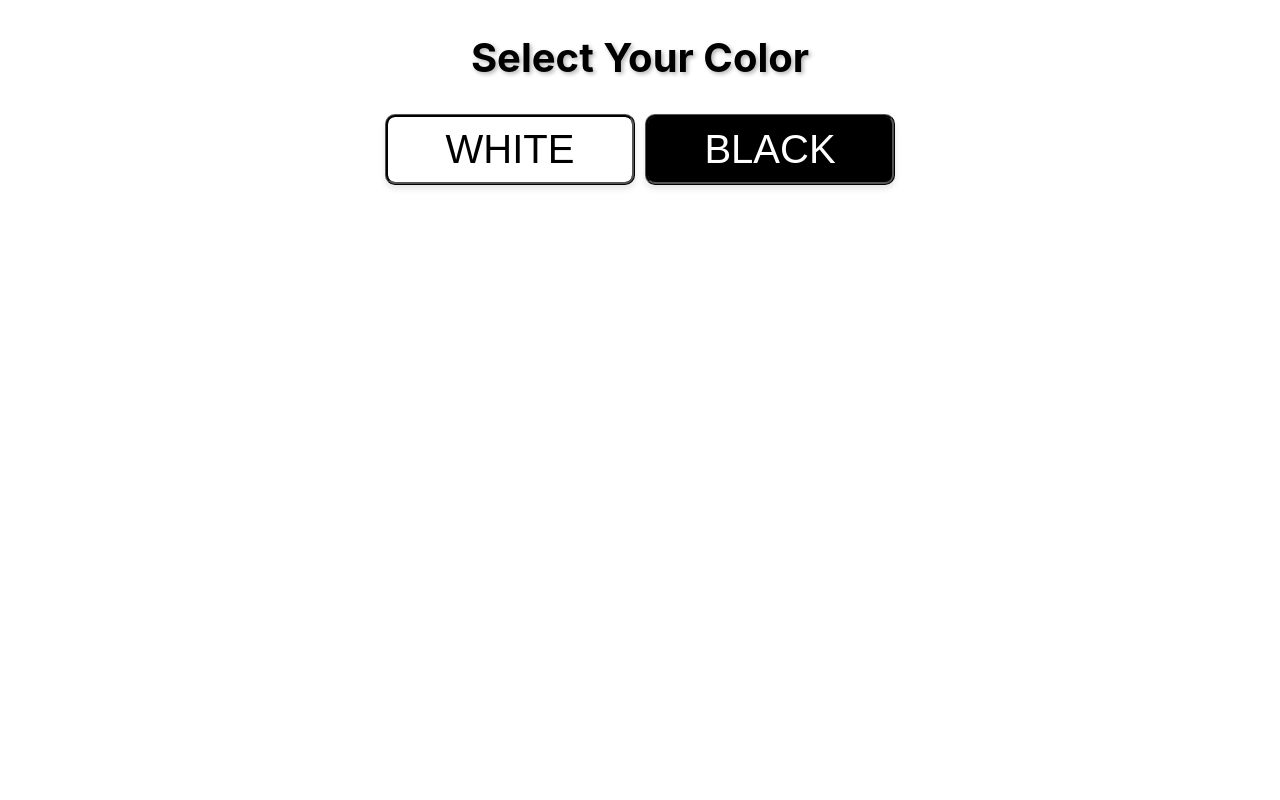
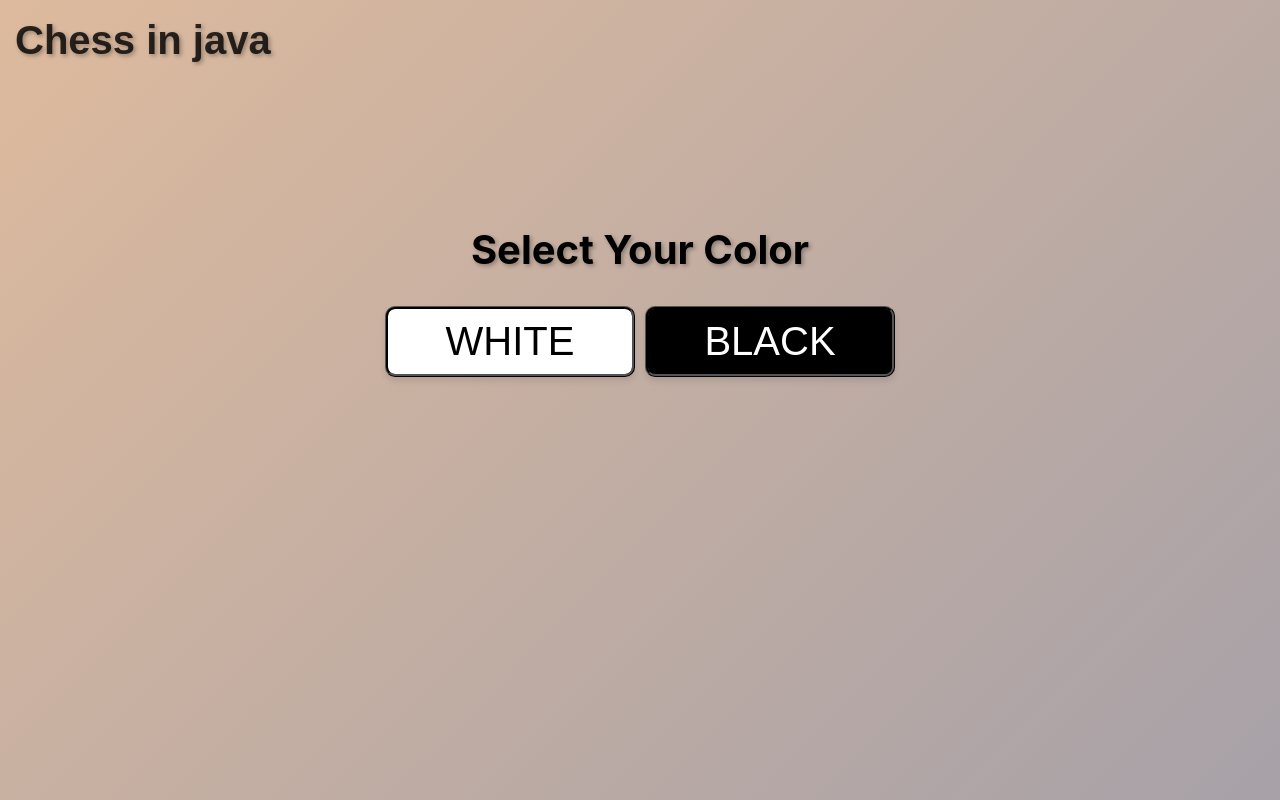
Before and after one commit to maciej-MKan/chess, a React (Vite) app in the folder frontend/: page / in a window 1280 px wide. Built offline with nearby package versions, Linux system fonts and the light colour scheme.

Commit message:
frontend-add_title_component

```diff
--- /dev/null
+++ b/frontend/src/App.css
@@ -0,0 +1,3 @@
+.screen-container {
+    position: relative;
+}
--- a/frontend/src/App.jsx
+++ b/frontend/src/App.jsx
@@ -2,16 +2,21 @@ import React from 'react';
 import {BrowserRouter as Router, Route, Routes} from 'react-router-dom';
 import Chessboard from "./views/board/board";
 import Login from "./views/dashboard/components/Login";
+import Title from "./views/utils/components/Title";
+import "./App.css"
 
 
 const App = () => {
     return (
+        <div className="screen-container">
+            <Title/>
             <Router>
                 <Routes>
                     <Route path="/" element={<Chessboard/>}></Route>
                     <Route path="/login" element={<Login/>}></Route>
                 </Routes>
             </Router>
+        </div>
     );
 }
 
--- a/frontend/src/views/board/Chessboard.css
+++ b/frontend/src/views/board/Chessboard.css
@@ -1,12 +1,17 @@
 .chessboard {
+    margin-top: 80px;
+    margin-left: 5px;
     display: flex;
     flex-wrap: wrap;
     width: 720px;
+    height: 720px;
 }
 
 .chessboard-container {
     display: flex;
     flex-direction: row;
+    background: linear-gradient(135deg, rgba(243, 243, 243, 0.8), #a7a1a8);
+    height: 100vh;
 }
 
 .moves-history {
--- a/frontend/src/views/board/board.jsx
+++ b/frontend/src/views/board/board.jsx
@@ -2,7 +2,7 @@ import React, {useCallback, useEffect, useState} from 'react';
 import {Square} from './components/Square';
 import './Chessboard.css';
 import {getAvailableMoves, getComputerMove, getGameState, initGame} from '../../api/game';
-import {isEmpty} from '../utils';
+import {isEmpty} from '../utils/utils';
 import PawnPromotionModal from './components/PawnPromotion';
 import MoveOptionsModal from "./components/MoveOptionsModal";
 import MoveHistory from "./components/MoveHistory";
--- a/frontend/src/views/board/components/PlayerColorSelector.css
+++ b/frontend/src/views/board/components/PlayerColorSelector.css
@@ -1,7 +1,17 @@
 .color-selector {
+    display: flex;
+    background: linear-gradient(135deg, rgba(213, 169, 133, 0.8), #a7a1a8);
+    height: 100vh;
+    flex-direction: column;
+    align-items: center;
+}
+
+.select-box {
     display: flex;
     flex-direction: column;
     align-items: center;
+    justify-content: center;
+    padding-top: 15%;
 }
 
 .color-options {
--- a/frontend/src/views/board/components/PlayerColorSelector.jsx
+++ b/frontend/src/views/board/components/PlayerColorSelector.jsx
@@ -1,13 +1,15 @@
 import React from 'react';
 import './PlayerColorSelector.css';
 
-const PlayerColorSelector = ({ onColorSelect }) => {
+const PlayerColorSelector = ({onColorSelect}) => {
     return (
         <div className="color-selector">
-            <h2>Select Your Color</h2>
-            <div className="color-options">
-                <button className="color-option white" onClick={() => onColorSelect('WHITE')}>WHITE</button>
-                <button className="color-option black" onClick={() => onColorSelect('BLACK')}>BLACK</button>
+            <div className="select-box">
+                <h2>Select Your Color</h2>
+                <div className="color-options">
+                    <button className="color-option white" onClick={() => onColorSelect('WHITE')}>WHITE</button>
+                    <button className="color-option black" onClick={() => onColorSelect('BLACK')}>BLACK</button>
+                </div>
             </div>
         </div>
     );
--- a/frontend/src/views/dashboard/components/Login.css
+++ b/frontend/src/views/dashboard/components/Login.css
@@ -8,7 +8,7 @@
     height: 100vh;
     color: #fff;
     font-family: 'Arial', sans-serif;
-    padding-top: 20%;
+    padding-top: 15%;
 }
 
 .guest-container {
--- a/frontend/src/views/dashboard/components/Login.jsx
+++ b/frontend/src/views/dashboard/components/Login.jsx
@@ -10,6 +10,7 @@ const Login = () => {
 
     useEffect(() => {
         const token = document.cookie.split('; ').find(row => row.startsWith('token='));
+        sessionStorage.clear();
 
         if (token) {
             setHasToken(true);
--- /dev/null
+++ b/frontend/src/views/utils/components/Title.css
@@ -0,0 +1,10 @@
+.title-box {
+    position: absolute;
+    margin-top: -20px;
+    margin-left: 10px;
+    z-index: 1000;
+    color: rgba(0, 0, 0, 0.8);
+    padding: 5px;
+    font-size: 24px;
+    font-family: 'Arial', sans-serif;
+}
--- /dev/null
+++ b/frontend/src/views/utils/components/Title.jsx
@@ -0,0 +1,12 @@
+import React from "react";
+import "./Title.css"
+
+const Title = () => {
+    return (
+        <div className="title-box">
+            <h2>Chess in java</h2>
+        </div>
+    )
+}
+
+export default Title;
```
Also changed, not shown: frontend/src/views/utils/utils.jsx (renamed from frontend/src/views/utils.jsx). Lines whose indentation alone changed are shown as unchanged.
